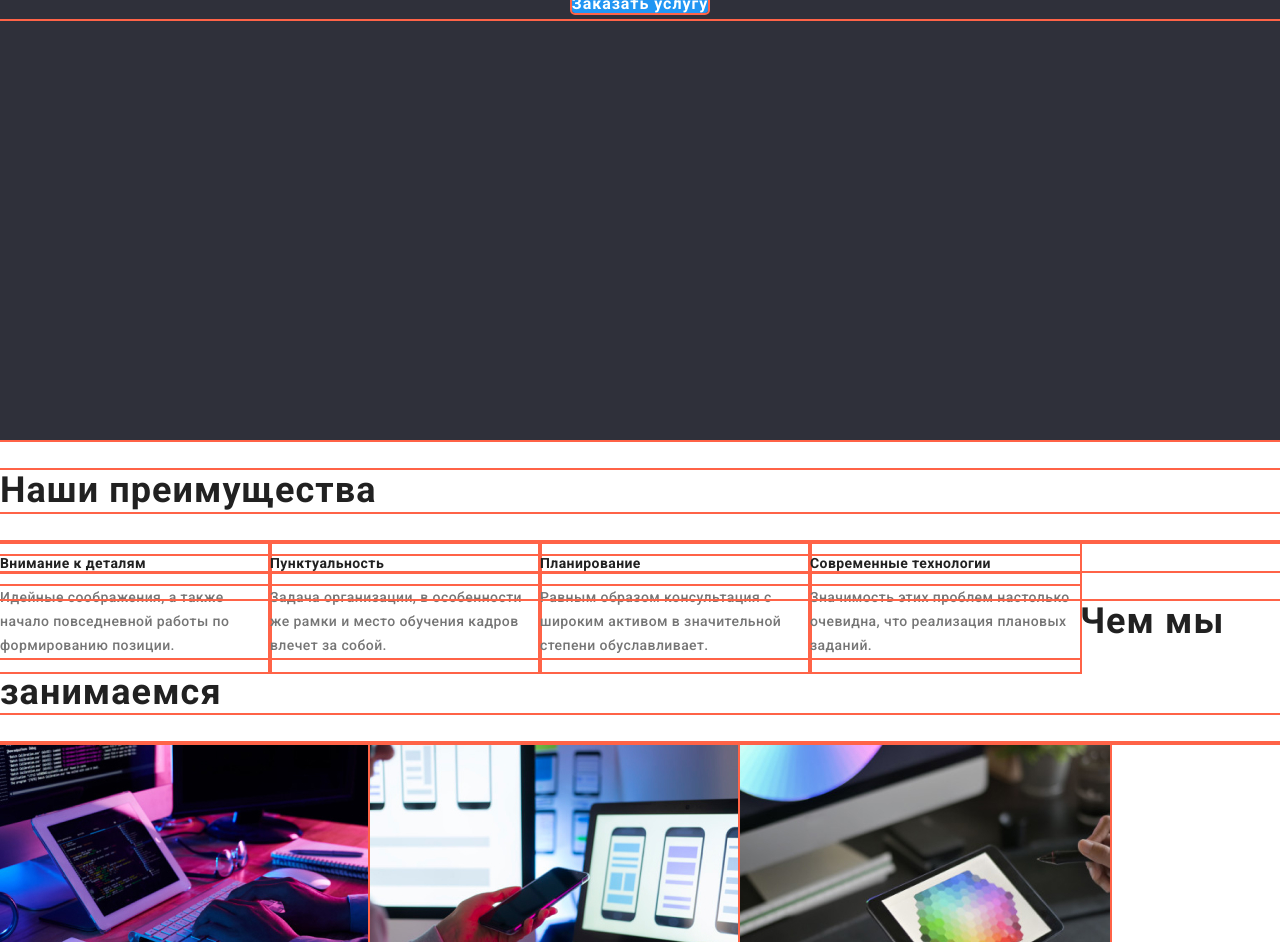
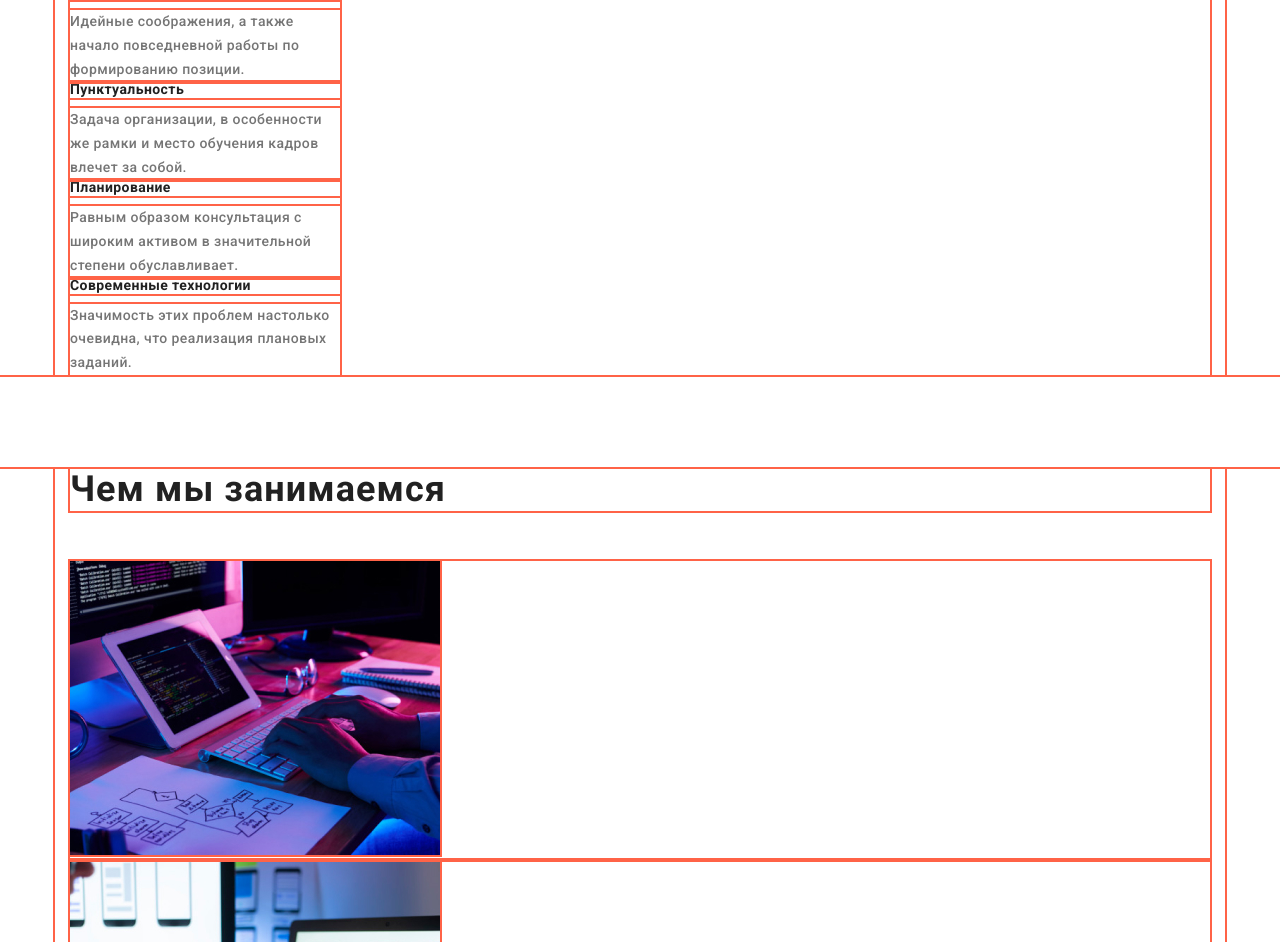
Before and after one commit to YuriiDolzhenko/goit-markup-hw-03, a plain HTML site: page index.html in a window 1280 px wide. Shown: the part 380-1322 px from the top of the page. Drawn offline with nearby package versions, Linux system fonts and the light colour scheme.

Commit message:
изм размеров

```diff
--- a/CSS/style.css
+++ b/CSS/style.css
@@ -13,14 +13,6 @@
 }
 /* значение border-box устанавливается для всех элементов
 и псевдоэлементов документа. */
-html {
-  box-sizing: border-box;
-}
-*,
-*::before,
-*::after {
-  box-sizing: inherit;
-}
 
 /* Остальной код */
 .body {
@@ -32,10 +24,13 @@ html {
 }
 * {
   padding: 0;
+  margin: 0;
   outline: 2px solid tomato;
 }
 ul {
   list-style: none;
+  padding: 0;
+  margin: 0;
 }
 a {
   text-decoration: none;
@@ -46,6 +41,8 @@ h2 {
   font-size: 36px;
   line-height: 1.16;
   letter-spacing: 0.03em;
+  padding: 0;
+  margin: 0;
 }
 h3 {
   color: var(--secondary-text-color);
@@ -53,6 +50,14 @@ h3 {
   font-size: 14px;
   line-height: 1.14;
   letter-spacing: 0.03em;
+  padding: 0;
+  margin: 0;
+}
+.container {
+  margin-left: auto;
+  margin-right: auto;
+  width: 1170px;
+  padding: 0 15px;
 }
 /* Логотип */
 .logo-link {
@@ -100,7 +105,7 @@ h3 {
 /* Секция Герой */
 .hero {
   background-color: #2f303a; /*Временный цвет */
-  height: 600px;
+  /* height: 600px; */
   color: var(--primary-background-color);
   text-align: center;
 }
@@ -111,6 +116,7 @@ h3 {
   text-align: center;
   letter-spacing: 0.06em;
   text-transform: uppercase;
+  margin-bottom: 30px;
 }
 .button {
   color: var(--primary-background-color);
@@ -120,15 +126,17 @@ h3 {
   line-height: 1.87;
   /* display: flex; */
   align-items: center;
-  /* text-align: center; */
+  text-align: center;
   letter-spacing: 0.06em;
-  height: 20px;
-  width: 200px;
-  border-radius: 3px;
+  display: inline-block;
+  padding: 10px 32px;
+  height: 50px;
+  min-width: 200px;
+  border-radius: 4px;
 }
 
 .section-desc {
-  height: 101px;
+  margin-bottom: 94px;
 }
 .section-desc li {
   font-weight: 500;
@@ -136,18 +144,25 @@ h3 {
   line-height: 1.71;
   letter-spacing: 0.03em;
   text-align: left;
-  float: left;
   width: 270px;
 }
+.desc-text {
+  margin-bottom: 10px;
+}
 .section-img {
-  height: 386px;
+  margin-bottom: 94px;
+}
+.img-text {
+  margin-bottom: 50px;
 }
 .section-img li {
-  float: left;
 }
 .section-foto {
   background-color: var(--secondary-background-color);
-  height: 648px;
+  text-align: center;
+}
+.foto-link {
+  margin-bottom: 50px;
 }
 .section-foto li {
   font-weight: 500;
@@ -155,7 +170,6 @@ h3 {
   line-height: 1.9;
   text-align: center;
   letter-spacing: 0.03em;
-  float: left;
   background-color: var(--primary-background-color);
 }
 .footer {
@@ -186,19 +200,23 @@ h3 {
 
 /* Portfolio */
 .main-portfolio {
-  height: 1360px;
+  /* height: 1360px; */
 }
 .benefits .benefits-button {
   font-family: inherit;
   font-weight: 500;
   font-size: 16px;
   line-height: 1.62;
-  text-align: center;
   letter-spacing: 0.03em;
-  height: 38px;
   background-color: var(--secondary-background-color);
   color: var(--secondary-text-color);
-  float: left;
+  align-items: center;
+  text-align: center;
+  display: inline-block;
+  padding: 10px 32px;
+  height: 38px;
+  min-width: 73px;
+  border-radius: 4px;
 }
 .benefits .benefits-button:hover,
 .benefits .benefits-button:focus {
@@ -214,7 +232,6 @@ h3 {
 .projects li {
   text-align: left;
   border: 1px solid #eeeeee;
-  float: left;
 }
 .projects p {
   color: var(--primary-text-color);
--- a/index.html
+++ b/index.html
@@ -3,15 +3,16 @@
 <head>
     <meta charset="UTF-8">
     <meta name="viewport" content="width=device-width, initial-scale=1.0">
-    <link rel="stylesheet" href="./css/normalize.css">
+    <link href="https://fonts.googleapis.com/css2?family=Raleway:wght@700&family=Roboto:wght@400;500;700;900&display=swap"
+        rel="stylesheet">
+    <link rel="stylesheet" href="https://cdnjs.cloudflare.com/ajax/libs/modern-normalize/1.0.0/modern-normalize.min.css" integrity="sha512-ISS7cAi1PEhQ8jnbJpJZMd29NlhNj4AWYyLOSp2CE/CsHxTCu+r+t0D2yoJudVrd0/8fTVPUVDzY5Tvli75u/g==" crossorigin="anonymous" />
     <link rel="stylesheet" href="./css/style.css">
     <link rel="preconnect" href="https://fonts.gstatic.com">
-    <link href="https://fonts.googleapis.com/css2?family=Raleway:wght@700&family=Roboto:wght@400;500;700;900&display=swap"
-        rel="stylesheet">
     <title>Document</title>
 </head>
 <body class="body">
     <header class="header">
+     <div class="container">
         <nav class="main-nav">
             <!-- Логотип -->
             <a class="logo-link" href="./index.html">
@@ -30,10 +31,11 @@
             <!-- Ссылка на телефонный номер -->
             <li><a class="link" href="tel:+380961111111">+38 096 111 11 11</a></li>
         </ul>
+      </div>
     </header>
     <main class="">
-        <div class="hero">
-          <section class="section1">
+        <div class="container">
+          <section class="section-hero">
             <h1 class="hero-title" >эффективные решения <br /> для вашего бизнеса</h1>
             <div class="">
             <a class="button" href="">Заказать услугу</a>
@@ -41,24 +43,29 @@
           </section>
         </div>
          <section class="section-desc">
+            <div class="container">
             <h2>Наши преимущества</h2>
             <ul>
-               <li><h3>Внимание к деталям</h3><p>Идейные соображения, а также начало повседневной работы по формированию позиции.</p></li>
-               <li><h3>Пунктуальность</h3><p>Задача организации, в особенности же рамки и место обучения кадров влечет за собой.</p></li>
-               <li><h3>Планирование</h3><p>Равным образом консультация с широким активом в значительной степени обуславливает.</p></li>
-               <li><h3>Современные технологии</h3><p>Значимость этих проблем настолько очевидна, что реализация плановых заданий.</p></li>
+               <li><h3 class="desc-text">Внимание к деталям</h3><p>Идейные соображения, а также начало повседневной работы по формированию позиции.</p></li>
+               <li><h3 class="desc-text">Пунктуальность</h3><p>Задача организации, в особенности же рамки и место обучения кадров влечет за собой.</p></li>
+               <li><h3 class="desc-text">Планирование</h3><p>Равным образом консультация с широким активом в значительной степени обуславливает.</p></li>
+               <li><h3 class="desc-text">Современные технологии</h3><p>Значимость этих проблем настолько очевидна, что реализация плановых заданий.</p></li>
             </ul>
+            </div>
         </section>
         <section class="section-img">
-            <h2>Чем мы занимаемся</h2>
-            <ul>
+            <div class="container">
+            <h2 class="img-text">Чем мы занимаемся</h2>
+            <ul class="img-link">
                 <li><img src="./Images/box_1.jpg" alt="Наши проекты" width="370"></li>
                 <li><img src="./Images/box_2.jpg" alt="Наши проекты" width="370"></li>
                 <li><img src="./Images/box_3.jpg" alt="Наши проекты" width="370"></li>
             </ul>
+            </div>
         </section>
         <section class="section-foto">
-            <h2>Наша команда</h2>
+            <div class="container">
+            <h2 class="foto-link">Наша команда</h2>
             <ul>
                 <!-- Ссылки на странички команды -->
                 <li><img src="./Images/Igory.jpg" alt="Игорь Демьяненко" width="270">
@@ -70,9 +77,11 @@
                 <li><img src="./Images/Mikhoil.jpg" alt="Михаил Ермаков" width="270">
                 <h3> Михаил Ермаков </h3> <p lang="en">UI Designer </p></li>
             </ul>
+            </div>
         </section>
     </main>
     <footer class="footer">
+        <div class="container">
          <!-- Логотип -->
         <a href="./index.html"><p class="footer-logo" ><span class="logo">Web</span>Studio</p></a>
         <address id="address">
@@ -83,6 +92,7 @@
         <!-- Ссылка на телефонный номер -->
         <a class="footer-link" href="tel:+380991111111">+38 099 111 11 11</a>
         </address>
+        </div>
     </footer>
 </body>
 </html>
```
Also changed, not shown: portfolio/portfolio.html (+11 -3 lines).
